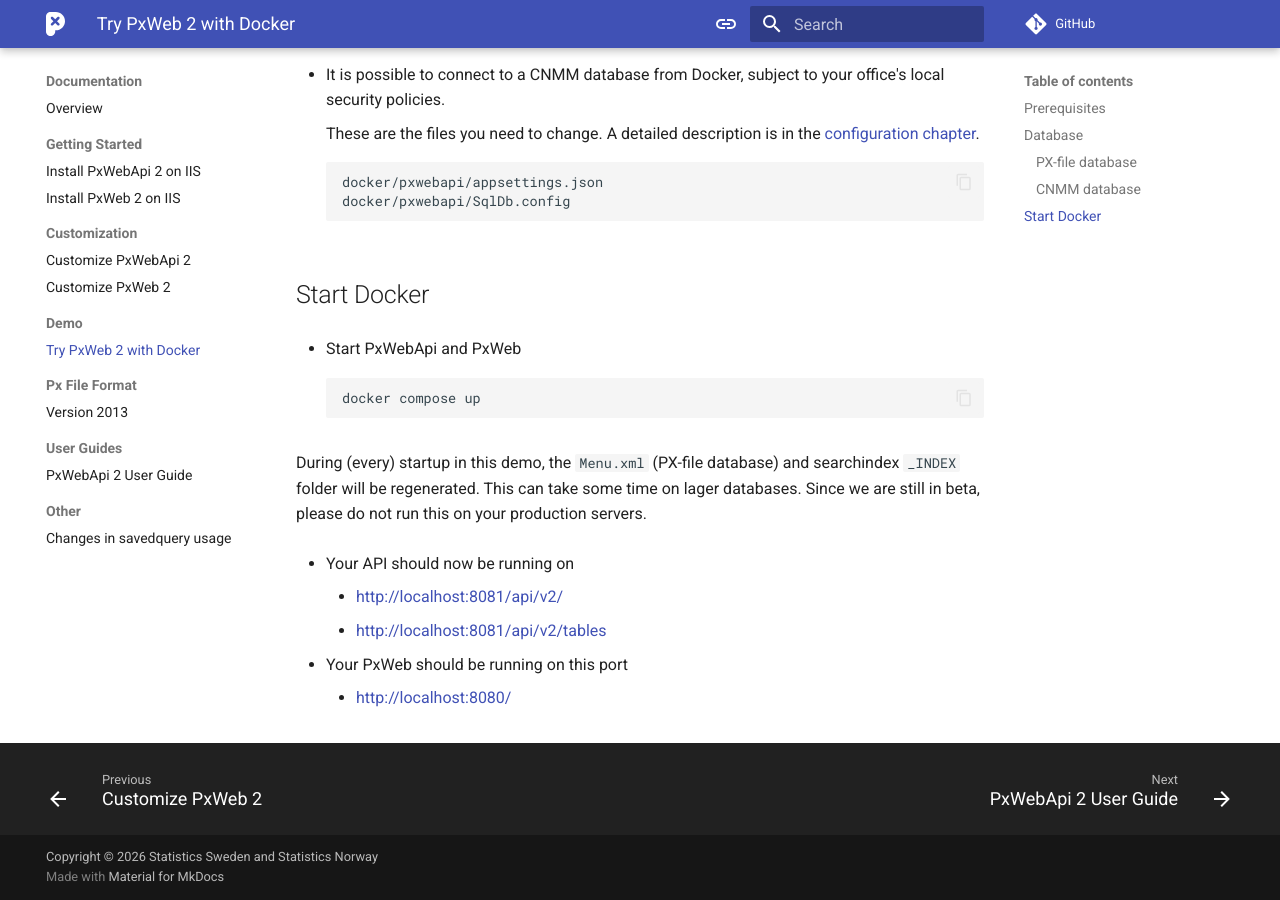
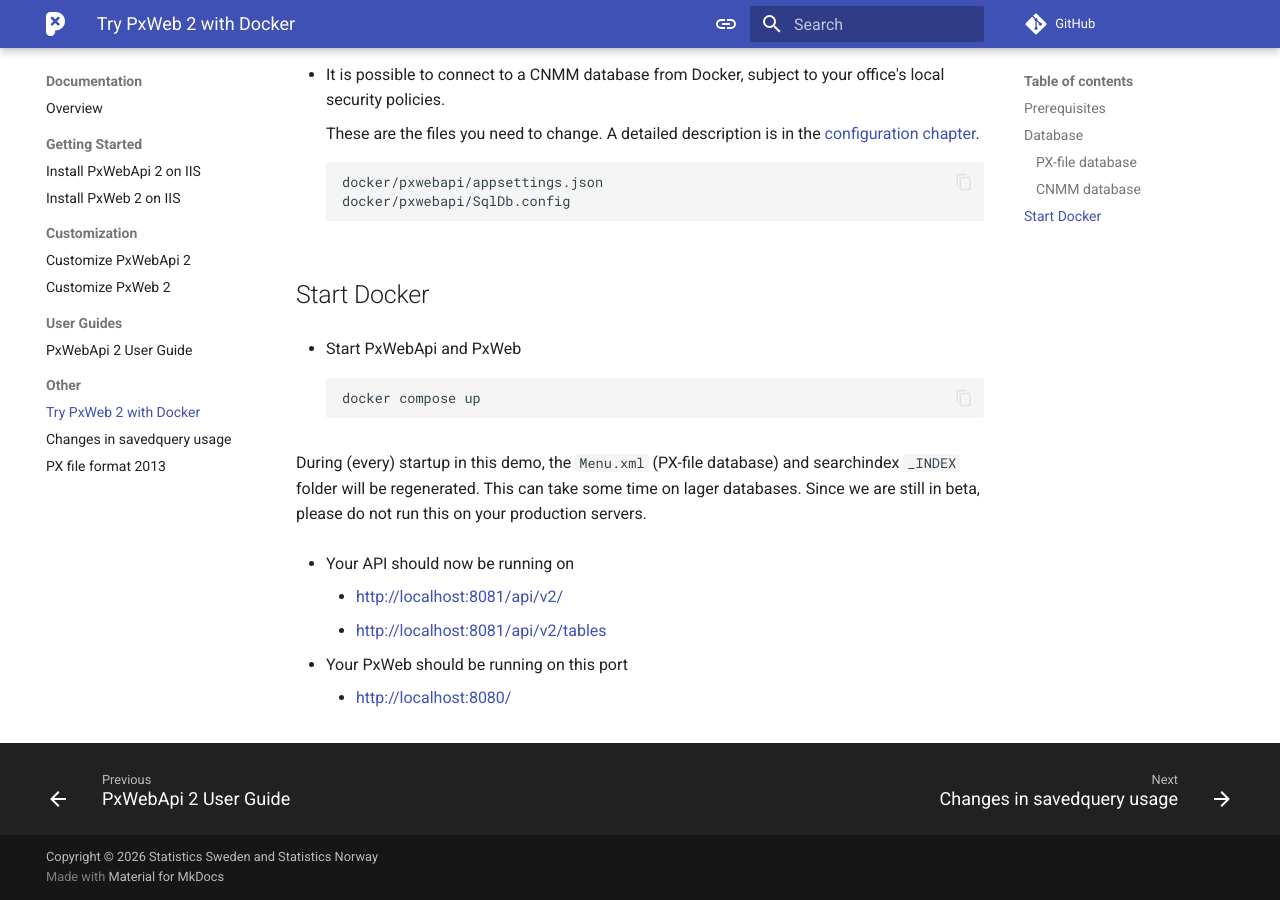
Before and after one commit to PxTools/pxtools.github.io, an MkDocs documentation site: the page built from docs/PxWeb2/documentation/docker.md, in a window 1280 px wide and 900 px high, scrolled down 1400 px. Built offline with MkDocs 1.6.1 and Material for MkDocs 9.7.7, drawn with Linux system fonts in a browser that asks for light colours; comment, search, counter and statistics services are not loaded.

Commit message:
Rearrange navigation

```diff
--- a/mkdocs.yml
+++ b/mkdocs.yml
@@ -11,7 +11,6 @@
       - Is PxWeb right for you?: PxWeb2/project/solution.md
       - Demo: PxWeb2/project/demo.md
       - Plans: PxWeb2/project/plans.md
-
   - Documentation:
       - Overview: documentation/overview.md
       - Getting Started:
@@ -20,16 +19,12 @@
       - Customization:
           - Customize PxWebApi 2: PxWebApi/documentation/configuration.md
           - Customize PxWeb 2: PxWeb2/documentation/customization.md
-      - Demo:
-          - Try PxWeb 2 with Docker: PxWeb2/documentation/docker.md
-      - Px File Format:
-          - Version 2013: px-file-format/px-2013.md
       - User Guides:
           - PxWebApi 2 User Guide: PxWebApi/documentation/user-guide.md
       - Other:
+          - Try PxWeb 2 with Docker: PxWeb2/documentation/docker.md
           - Changes in savedquery usage: Other/changes-in-savedquery-usage.md
-  - Tools:
-      - PxWeb: tools/pxweb.md
+          - PX file format 2013: https://github.com/PxTools/PxFileFormat/blob/main/px-file-format.md
 
 extra_css:
   - stylesheets/extra.css
```
